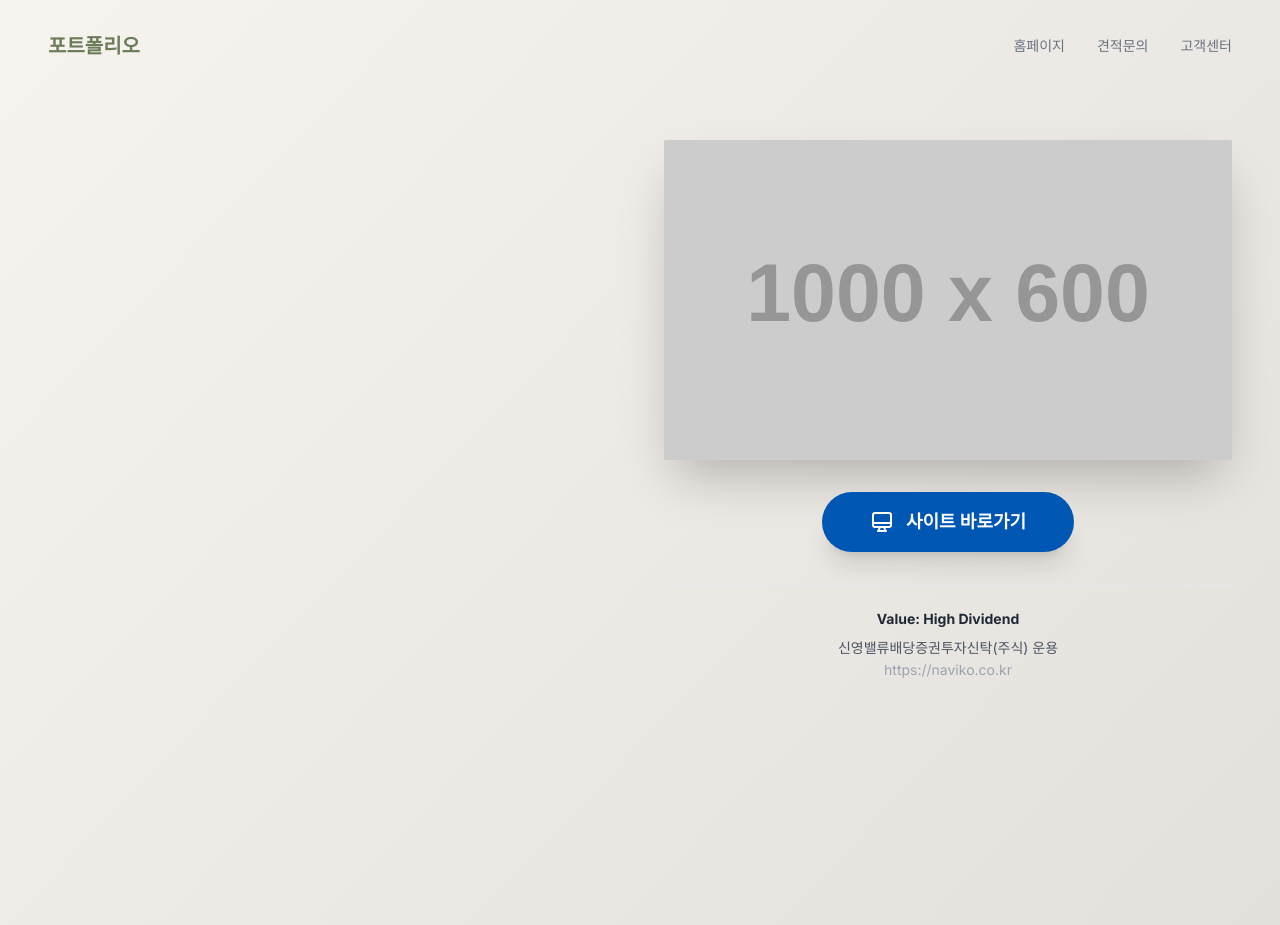
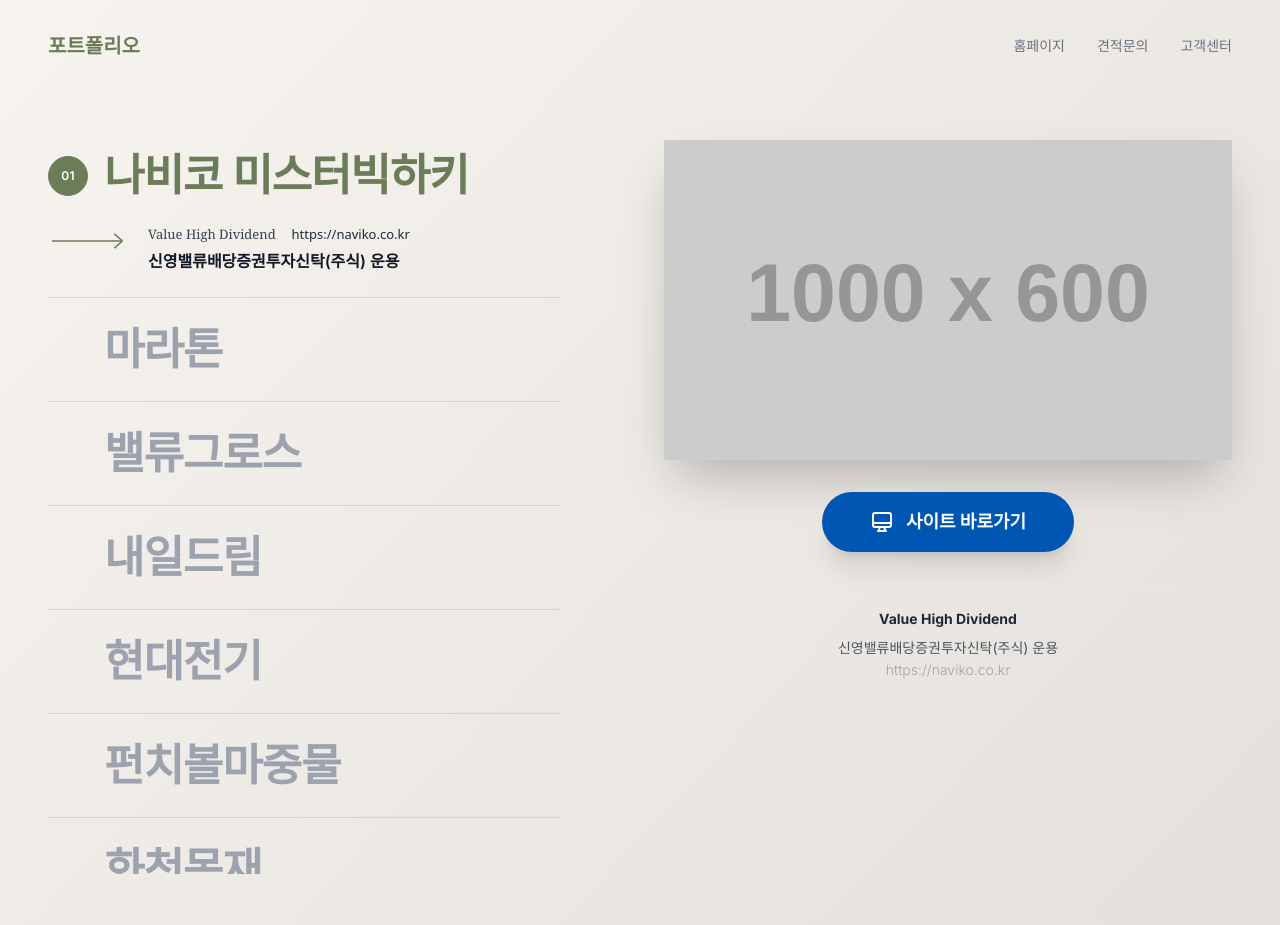
Before and after one commit to nmtown17/nmtown17.github.io, a plain HTML site: page index.html in a window 1280 px wide. Shown: the top 925 px of the page. Drawn offline with nearby package versions, Linux system fonts and the light colour scheme; no server answers; placeholder pictures from the web are drawn by us; a web font is replaced by a local one.

Commit message:
Update index.html

```diff
--- a/index.html
+++ b/index.html
@@ -6,75 +6,24 @@
   <title>프로젝트 포트폴리오 쇼케이스</title>
   <script src="https://cdn.tailwindcss.com"></script>
   <style>
-        /* Inter 폰트 설정 */
     @import url('https://fonts.googleapis.com/css2?family=Inter:wght@100..900&display=swap');
-        /* Serif 폰트 (Value High Dividend 용) */
     @import url('https://fonts.googleapis.com/css2?family=Playfair+Display:ital,wght@0,400..900;1,400..900&display=swap');
-
-        body {
-            font-family: 'Inter', sans-serif;
-            /* 배경색을 부드러운 대각선 그라데이션으로 변경 */
-            background: linear-gradient(to bottom right, #f7f4f0, #e0dcd7);
-            min-height: 100vh;
-            display: flex;
-            flex-direction: column;
-            overflow-x: hidden;
-        }
-
-        /* --- Custom Scrollbar and Smooth Scroll Styles --- */
-        #project-list-container {
-            /* 스크롤 시 부드러운 움직임 적용 */
-            scroll-behavior: smooth;
-        }
-
-        /* Webkit (Chrome, Safari, Edge) 스크롤바 디자인 */
-        #project-list-container::-webkit-scrollbar {
-            width: 8px; /* 스크롤바 너비 */
-        }
-        #project-list-container::-webkit-scrollbar-track {
-            background: #e0dcd7; /* 스크롤바 트랙 색상 (배경색과 유사) */
-            border-radius: 10px;
-        }
-        #project-list-container::-webkit-scrollbar-thumb {
-            background-color: #6b7c58; /* 스크롤바 썸 색상 (테마 색상) */
-            border-radius: 10px;
-        }
-        /* --- End Custom Scrollbar Styles --- */
-
-
-        /* 상세 정보 아코디언 애니메이션 (탄력 있는 효과 적용) */
-        .details-wrapper {
-            max-height: 0;
-            overflow: hidden;
-            opacity: 0;
-            /* 탄력 있는 움직임을 위한 cubic-bezier 설정 (overshoot 효과) */
-            transition: max-height 0.7s cubic-bezier(0.34, 1.56, 0.64, 1), opacity 0.5s ease-out;
-        }
-        .details-wrapper.open {
-            max-height: 200px; /* 충분한 높이 설정 */
-            opacity: 1;
-            margin-top: 0.5rem;
-        }
-
-        /* 메인 이미지 부드러운 전환 */
-        .image-details-container {
-            transition: opacity 0.4s ease-in-out;
-        }
-
-        /* CTA 버튼 호버 효과 */
-        .cta-button {
-            transition: transform 0.3s ease, box-shadow 0.3s ease;
-        }
-        .cta-button:hover {
-            box-shadow: 0 10px 15px -3px rgba(37, 99, 235, 0.5);
-            transform: translateY(-2px);
-        }
+    body{font-family:'Inter',sans-serif;background:linear-gradient(to bottom right,#f7f4f0,#e0dcd7);min-height:100vh;display:flex;flex-direction:column;overflow-x:hidden;}
+    .pf-wrap{flex:1 0 auto;}
+    #pfListContainer{scroll-behavior:smooth;}
+    #pfListContainer::-webkit-scrollbar{width:8px;}
+    #pfListContainer::-webkit-scrollbar-track{background:#e0dcd7;border-radius:10px;}
+    #pfListContainer::-webkit-scrollbar-thumb{background-color:#6b7c58;border-radius:10px;}
+    .pf-details{max-height:0;overflow:hidden;opacity:0;transition:max-height 0.7s cubic-bezier(0.34,1.56,0.64,1),opacity 0.5s ease-out;margin-top:0;}
+    .pf-details.pf-open{max-height:260px;opacity:1;margin-top:0.5rem;}
+    .pf-preview-container{transition:opacity 0.4s ease-in-out;}
+    .pf-cta-btn{transition:transform 0.3s ease,box-shadow 0.3s ease;}
+    .pf-cta-btn:hover{box-shadow:0 10px 15px -3px rgba(37,99,235,0.5);transform:translateY(-2px);}
   </style>
 </head>
 <body class="text-gray-800">
-
-    <div id="main-content" class="container mx-auto px-4 md:px-12 flex-grow">
-
+  <div class="pf-wrap">
+    <div class="container mx-auto px-4 md:px-12">
       <!-- 헤더 -->
       <header class="flex justify-between items-center py-8">
         <p class="text-xl font-bold text-[#6b7c58]">포트폴리오</p>
@@ -87,103 +36,200 @@
         </nav>
       </header>
 
+      <!-- 메인 -->
       <main class="grid grid-cols-1 lg:grid-cols-2 gap-12 pt-8">
-
-            <!-- 왼쪽: 프로젝트 리스트 (스크롤바 디자인 적용) -->
+        <!-- 왼쪽 리스트 -->
         <div class="lg:pr-12">
-                <!-- no-scrollbar 클래스 제거 -->
-                <div id="project-list-container" class="h-[750px] overflow-y-scroll pr-2 pb-20">
-                    <div id="project-list-wrapper" class="flex flex-col">
-                        <!-- JS 리스트 렌더링 -->
-                    </div>
+          <div id="pfListContainer" class="h-[750px] overflow-y-scroll pr-2 pb-20">
+            <div id="pfListWrapper" class="flex flex-col"><!-- JS 렌더링 --></div>
           </div>
         </div>
 
-            <!-- 오른쪽: 이미지 및 버튼 미리보기 -->
-            <div class="relative flex flex-col items-center pt-4 lg:sticky lg:top-8 h-fit">
-                <div id="image-details-container" class="image-details-container w-full flex flex-col items-center">
-
-                    <!-- 이미지 박스 -->
-                    <div id="capture-image-box" class="w-full aspect-video bg-gray-300 shadow-2xl rounded-sm overflow-hidden relative">
-                        <img id="current-project-img"
-                             src="https://placehold.co/1000x600/6b7c58/ffffff?text=Loading..."
-                             onerror="this.onerror=null; this.src='https://placehold.co/1000x600/94a3b8/ffffff?text=Image+Load+Error'"
-                             alt="Project Image" class="w-full h-full object-cover">
+        <!-- 오른쪽 미리보기 (모바일에서는 숨김) -->
+        <div class="relative hidden lg:flex flex-col items-center pt-4 lg:sticky lg:top-8 h-fit">
+          <div id="pfPreviewContainer" class="pf-preview-container w-full flex flex-col items-center">
+            <!-- 메인 이미지 -->
+            <div class="w-full aspect-video bg-gray-300 shadow-2xl rounded-sm overflow-hidden relative">
+              <img id="pfImage" src="https://placehold.co/1000x600/6b7c58/ffffff?text=Loading..." onerror="this.onerror=null;this.src='https://placehold.co/1000x600/94a3b8/ffffff?text=Image+Load+Error';" alt="Project Image" class="w-full h-full object-cover">
             </div>
-
-                    <!-- 사이트 바로가기 버튼 (이미지 하단 중앙 배치) -->
+            <!-- 사이트 바로가기 버튼 -->
             <div class="mt-8">
-                        <a id="project-direct-link" href="#" target="_blank" class="flex items-center justify-center px-12 py-4 bg-[#0056b3] text-white text-lg font-bold rounded-full hover:bg-[#004494] transition-all shadow-xl hover:shadow-2xl transform hover:-translate-y-1">
+              <a id="pfDirectLink" href="#" target="_blank" class="flex items-center justify-center px-12 py-4 bg-[#0056b3] text-white text-lg font-bold rounded-full hover:bg-[#004494] transition-all shadow-xl hover:shadow-2xl transform hover:-translate-y-1">
                 <svg class="w-6 h-6 mr-3" fill="none" stroke="currentColor" viewBox="0 0 24 24"><path stroke-linecap="round" stroke-linejoin="round" stroke-width="2" d="M9.75 17L9 20l-1 1h8l-1-1-.75-3M3 13h18M5 17h14a2 2 0 002-2V5a2 2 0 00-2-2H5a2 2 0 00-2 2v10a2 2 0 002 2z"></path></svg>
                 사이트 바로가기
               </a>
             </div>
+            <!-- 설명 영역 -->
+            <div class="mt-8 text-center w-full border-t border-gray-200 pt-6">
+              <div class="text-sm font-bold text-gray-800 mb-2">Value High Dividend</div>
+              <div id="pfRightDesc" class="text-gray-600 text-sm leading-relaxed">
+                신영밸류배당증권투자신탁(주식) 운용<br>
+                <span id="pfRightUrl" class="text-gray-400">https://naviko.co.kr</span>
+              </div>
+            </div>
+          </div>
+        </div>
+      </main>
+    </div>
 
-                    <!-- 우측 하단 텍스트 설명 (버튼 밑) -->
-                    <div class="mt-8 text-center w-full border-t border-gray-200 pt-6">
-                         <div class="text-sm font-bold text-gray-800 mb-2">Value: High Dividend</div>
-                         <div class="text-gray-600 text-sm leading-relaxed" id="right-side-desc">
-                             신영밸류배당증권투자신탁(주식) 운용<br>
-                             <span id="right-side-url" class="text-gray-400">https://naviko.co.kr</span>
+    <!-- 하단 CTA -->
+    <div class="bg-gray-900 mt-20 py-20 text-white">
+      <div class="container mx-auto px-4 text-center">
+        <h3 class="text-3xl md:text-5xl font-extrabold mb-3 leading-tight">
+          딱 1분이면 됩니다.<br><span class="text-[#3b82f6]">견적 받아보세요.</span>
+        </h3>
+        <p class="text-gray-400 mb-10 mt-4">당신의 웹사이트, 전문가의 눈으로 진단해 드립니다.</p>
+        <div class="flex flex-col md:flex-row justify-center items-center gap-4">
+          <a href="mailto:test@example.com" class="pf-cta-btn px-8 py-3.5 bg-[#3b82f6] text-white rounded-full font-medium shadow-lg flex items-center">
+            홈페이지 견적 받기
+            <svg class="w-4 h-4 ml-2" fill="none" stroke="currentColor" viewBox="0 0 24 24"><path stroke-linecap="round" stroke-linejoin="round" stroke-width="2" d="M12 15v2m-6 4h12a2 2 0 002-2v-6a2 2 0 00-2-2H6a2 2 0 00-2 2v6a2 2 0 002 2zm10-10V7a4 4 0 00-8 0v4h8z"></path></svg>
+          </a>
+          <a href="#" class="pf-cta-btn px-8 py-3.5 bg-[#555] text-white rounded-full font-medium flex items-center bg-opacity-40 hover:bg-opacity-60 border border-gray-600">
+            포트폴리오 보기
+            <svg class="w-4 h-4 ml-2" fill="none" stroke="currentColor" viewBox="0 0 24 24"><path stroke-linecap="round" stroke-linejoin="round" stroke-width="2" d="M19 11H5m14 0a2 2 0 012 2v6a2 2 0 01-2 2H5a2 2 0 01-2-2v-6a2 2 0 012-2m14 0V9a2 2 0 00-2-2M5 11V9a2 2 0 012-2m0 0V5a2 2 0 012-2h6a2 2 0 012 2v2M7 7h10"></path></svg>
+          </a>
         </div>
       </div>
     </div>
   </div>
 
-        </main>
+  <script>
+    const pfProjects=[
+      {name:"나비코 미스터빅하키",url:"https://naviko.co.kr",desc:"신영밸류배당증권투자신탁(주식) 운용",placeholder:"나비코 미스터빅하키"},
+      {name:"마라톤",url:"https://marathon.com",desc:"마라톤 대회 웹사이트 및 참가 신청 플랫폼 제작",placeholder:"마라톤 대회"},
+      {name:"밸류그로스",url:"https://valuegrowth.com",desc:"가치 성장 투자 및 금융 서비스 홈페이지 제작",placeholder:"밸류그로스 투자"},
+      {name:"내일드림",url:"https://tomorrowdream.co.kr",desc:"커리어 컨설팅 및 미래 설계 교육 플랫폼 구축",placeholder:"내일드림 컨설팅"},
+      {name:"현대전기",url:"https://hdcne.co.kr",desc:"전기 공사 및 산업 설비 전문 웹사이트 제작",placeholder:"현대전기 hdcne"},
+      {name:"펀치볼마중물",url:"https://greatfarm.kr",desc:"농산물 직거래 및 체험 농장 홈페이지 제작",placeholder:"펀치볼마중물 greatfarm"},
+      {name:"화천목재",url:"https://hcwood.co.kr",desc:"친환경 건축 목재 전문 기업 사이트 제작",placeholder:"화천목재 hcwood"},
+      {name:"sn텍솔루숀",url:"https://snts.kr",desc:"IT 솔루션 및 기술 컨설팅 기업 웹사이트 제작",placeholder:"sn텍솔루숀 snts"},
+      {name:"천지식품",url:"https://cgfood.kr",desc:"전통 식품 제조 및 판매 쇼핑몰 구축",placeholder:"천지식품 cgfood"},
+      {name:"한도",url:"https://kwhando.com",desc:"고압 세척기 및 산업용 장비 소개 페이지 제작",placeholder:"한도 kwhando"},
+      {name:"동남바이오",url:"https://dongnamfishery.com",desc:"수산물 가공 및 바이오 연구 기업 사이트 제작",placeholder:"동남바이오 dongnamfishery"},
+      {name:"지텍",url:"https://gtech21.kr",desc:"친환경 에너지 및 기술 개발 회사 웹사이트 제작",placeholder:"지텍 gtech21"},
+      {name:"두무산촌마을",url:"https://doomoo.co.kr",desc:"체험형 산촌 민박 및 관광 홍보 사이트 제작",placeholder:"두무산촌마을 doomoo"},
+      {name:"진부양조장",url:"https://jinbu-brewery.co.kr",desc:"전통주 제조 및 브랜딩 홈페이지 제작",placeholder:"진부양조장 jinbu-brewery"},
+      {name:"태연메디칼",url:"https://ty-medical.co.kr",desc:"의료 장비 및 소모품 유통 회사 웹사이트 제작",placeholder:"태연메디칼 ty-medical"},
+      {name:"에이멕",url:"https://amec.co.kr",desc:"산업용 기계 및 부품 제조 기업 사이트 제작",placeholder:"에이멕 amec"},
+      {name:"인디자인.kr",url:"https://xn--220b335a.kr",desc:"시각 디자인 및 인쇄 전문 업체 포트폴리오 제작",placeholder:"인디자인 indesign"},
+      {name:"맑은나라.com",url:"https://xn--2z2bl7t.com",desc:"생활용품 및 청소 용역 서비스 소개 페이지 제작",placeholder:"맑은나라 clear-nation"},
+      {name:"제이스틸",url:"https://www.jsteel.net/",desc:"철강 및 금속 가공 전문 기업 홈페이지 제작",placeholder:"제이스틸 jesteel"},
+      {name:"위농",url:"https://www.wenong.co.kr/",desc:"친환경 유기농 농산물 쇼핑몰 구축",placeholder:"위농 wenong"},
+      {name:"하심정",url:"https://hasimjeong.cafe24.com/skin-skin14",desc:"한정식 전문점 및 식당 예약 시스템 구축",placeholder:"하심정 hasimjeong"},
+      {name:"아띠몽",url:"https://www.solfood.co.kr/",desc:"특산물 기반의 간편식 제조/판매 웹사이트 제작",placeholder:"아띠몽 solfood"},
+      {name:"아리인포테크",url:"https://aritech.iwinv.net/",desc:"정보통신 기술 및 서버 호스팅 전문 기업 사이트 제작",placeholder:"아리인포테크 aritech"},
+      {name:"설악산아로니아.kr",url:"https://xn--9i1bu9hz2hinal4ocac.kr/",desc:"아로니아 재배 및 가공 제품 홍보 홈페이지 제작",placeholder:"설악산아로니아 aronia"}
+    ];
+
+    let pfActiveIndex=0;
+    const pfListWrapper=document.getElementById('pfListWrapper');
+    const pfImage=document.getElementById('pfImage');
+    const pfPreviewContainer=document.getElementById('pfPreviewContainer');
+    const pfRightDesc=document.getElementById('pfRightDesc');
+    const pfRightUrl=document.getElementById('pfRightUrl');
+    const pfDirectLink=document.getElementById('pfDirectLink');
+
+    window.addEventListener('load',()=>{renderPfList();updatePfPreview(pfProjects[0]);});
+
+    function renderPfList(){
+      pfListWrapper.innerHTML='';
+      pfProjects.forEach((project,index)=>{
+        const isActive=index===pfActiveIndex;
+
+        const wrapper=document.createElement('div');
+        wrapper.className='group cursor-pointer border-b border-gray-300 last:border-b-0 py-6';
+        wrapper.addEventListener('mouseenter',()=>handlePfHover(index));
+
+        // 상단: 번호 원 + 타이틀
+        const topRow=document.createElement('div');
+        topRow.className='flex items-center gap-4';
+
+        const badge=document.createElement('span');
+        const baseCircle='shrink-0 w-10 h-10 rounded-full flex items-center justify-center text-xs font-semibold tracking-wide border border-[#6b7c58] transition-all duration-300';
+        if(isActive){
+          // 현재 활성 항목: 항상 보이게
+          badge.className=baseCircle+' bg-[#6b7c58] text-white opacity-100 scale-100';
+        }else{
+          // 나머지는 hover일 때만 보이게
+          badge.className=baseCircle+' bg-[#6b7c58] text-white opacity-0 scale-75 group-hover:opacity-100 group-hover:scale-100';
+        }
+        badge.textContent=String(index+1).padStart(2,'0');
+
+        const title=document.createElement('div');
+        title.className=`text-[28px] md:text-[36px] lg:text-[44px] leading-tight font-semibold tracking-tight transition-colors duration-300 ${isActive?'text-[#6b7c58]':'text-gray-400 group-hover:text-gray-500'}`;
+        title.textContent=project.name;
+
+        topRow.appendChild(badge);
+        topRow.appendChild(title);
+        wrapper.appendChild(topRow);
+
+        // 상세 영역
+        const details=document.createElement('div');
+        details.className='pf-details'+(isActive?' pf-open':'');
+        const placeholderUrl=`https://placehold.co/600x360/6b7c58/ffffff?text=${encodeURIComponent(project.placeholder)}&font=roboto&fontsize=28`;
+
+        const inner=`
+          <div class="flex items-start pt-3 pl-1">
+            <!-- 데스크탑용 화살표 + 텍스트 -->
+            <div class="mr-6 mt-2 text-[#6b7c58] hidden md:block">
+              <svg width="72" height="20" viewBox="0 0 90 20" fill="none" xmlns="http://www.w3.org/2000/svg">
+                <path d="M0 10H88M88 10L78 1M88 10L78 19" stroke="currentColor" stroke-width="2"/>
+              </svg>
+            </div>
+            <div class="flex-1 flex flex-col">
+              <div class="hidden md:block">
+                <div class="mb-1 text-[13px] md:text-[14px]">
+                  <span class="font-serif text-[13px] text-gray-700 mr-3">Value High Dividend</span>
+                  <span class="font-sans text-[13px] text-gray-800 align-baseline">${project.url}</span>
+                </div>
+                <div class="text-[15px] md:text-[16px] font-semibold text-gray-900">
+                  ${project.desc}
+                </div>
               </div>
 
-    <!-- 하단 CTA 섹션 -->
-    <div class="bg-gray-900 mt-20 py-20 text-white">
-        <div class="container mx-auto px-4 text-center">
-            <h3 class="text-3xl md:text-5xl font-extrabold mb-3 leading-tight">
-                딱 1분이면 됩니다.<br>
-                <span class="text-[#3b82f6]">견적 받아보세요.</span>
-            </h3>
-            <p class="text-gray-400 mb-10 mt-4">당신의 웹사이트, 전문가의 눈으로 진단해 드립니다.</p>
-
-            <div class="flex flex-col md:flex-row justify-center items-center gap-4">
-                <a href="mailto:test@example.com" class="cta-button px-8 py-3.5 bg-[#3b82f6] text-white rounded-full font-medium shadow-lg flex items-center">
-                    홈페이지 견적 받기 <svg class="w-4 h-4 ml-2" fill="none" stroke="currentColor" viewBox="0 0 24 24"><path stroke-linecap="round" stroke-linejoin="round" stroke-width="2" d="M12 15v2m-6 4h12a2 2 0 002-2v-6a2 2 0 00-2-2H6a2 2 0 00-2 2v6a2 2 0 002 2zm10-10V7a4 4 0 00-8 0v4h8z"></path></svg>
-                </a>
-                <a href="#" class="cta-button px-8 py-3.5 bg-[#555] text-white rounded-full font-medium flex items-center bg-opacity-40 hover:bg-opacity-60 border border-gray-600">
-                    포트폴리오 보기 <svg class="w-4 h-4 ml-2" fill="none" stroke="currentColor" viewBox="0 0 24 24"><path stroke-linecap="round" stroke-linejoin="round" stroke-width="2" d="M19 11H5m14 0a2 2 0 012 2v6a2 2 0 01-2 2H5a2 2 0 01-2-2v-6a2 2 0 012-2m14 0V9a2 2 0 00-2-2M5 11V9a2 2 0 012-2m0 0V5a2 2 0 012-2h6a2 2 0 012 2v2M7 7h10"></path></svg>
-                </a>
+              <!-- 모바일: 서브텍스트 | 오른쪽 썸네일 -->
+              <div class="md:hidden mt-3">
+                <div class="flex items-start gap-3">
+                  <div class="flex-1 text-[12px] text-gray-700 leading-relaxed">
+                    ${project.desc}<br>
+                    <span class="text-gray-400">${project.url}</span>
+                  </div>
+                  <div class="w-24 sm:w-28 aspect-video bg-gray-200 shadow-md overflow-hidden rounded">
+                    <img src="${placeholderUrl}" alt="${project.name}" class="w-full h-full object-cover">
                   </div>
                 </div>
               </div>
- <script>
-  let pfProjects = [];
-  let pfActiveIndex = 0;
+            </div>
+          </div>
+        `;
+        details.innerHTML=inner;
+        wrapper.appendChild(details);
 
-  const pfListWrapper = document.getElementById('pfListWrapper');
-  const pfImage = document.getElementById('pfImage');
-  const pfPreviewContainer = document.getElementById('pfPreviewContainer');
-  const pfRightDesc = document.getElementById('pfRightDesc');
-  const pfRightUrl = document.getElementById('pfRightUrl');
-  const pfDirectLink = document.getElementById('pfDirectLink');
+        pfListWrapper.appendChild(wrapper);
+      });
+    }
 
-  // 🔹 GitHub JSON에서 데이터 불러오기
-  const DATA_URL = "https://raw.githubusercontent.com/nmtown17/portfolio/main/portfolio.json";
+    function handlePfHover(index){
+      if(pfActiveIndex===index)return;
+      pfActiveIndex=index;
+      renderPfList();
+      updatePfPreview(pfProjects[index]);
+      const activeItem=pfListWrapper.children[index];
+      if(activeItem){activeItem.scrollIntoView({behavior:'smooth',block:'nearest'});}
+    }
 
-  window.addEventListener('load', () => {
-    fetch(DATA_URL)
-      .then(res => res.json())
-      .then(data => {
-        pfProjects = data;
-        pfActiveIndex = 0;
-        renderPfList();
-        if (pfProjects.length > 0) {
-          updatePfPreview(pfProjects[0]);
+    function updatePfPreview(project){
+      if(!pfPreviewContainer)return;
+      pfPreviewContainer.style.opacity='0';
+      setTimeout(()=>{
+        const imageUrl=`https://placehold.co/1000x600/6b7c58/ffffff?text=${encodeURIComponent(project.placeholder)}&font=roboto&fontsize=40`;
+        pfImage.src=imageUrl;
+        pfDirectLink.href=project.url.startsWith('http')?project.url:'https://'+project.url;
+        pfRightDesc.innerHTML=`${project.desc}<br><span class="text-gray-400 font-light">${project.url}</span>`;
+        pfRightUrl.textContent=project.url;
+        pfPreviewContainer.style.opacity='1';
+      },200);
     }
-      })
-      .catch(err => {
-        console.error("포트폴리오 데이터 로드 실패:", err);
-      });
-  });
-
-  // 아래는 기존에 쓰던 renderPfList / handlePfHover / updatePfPreview 그대로 사용
   </script>
-
 </body>
 </html>
```
Lines whose indentation alone changed are shown as unchanged.
